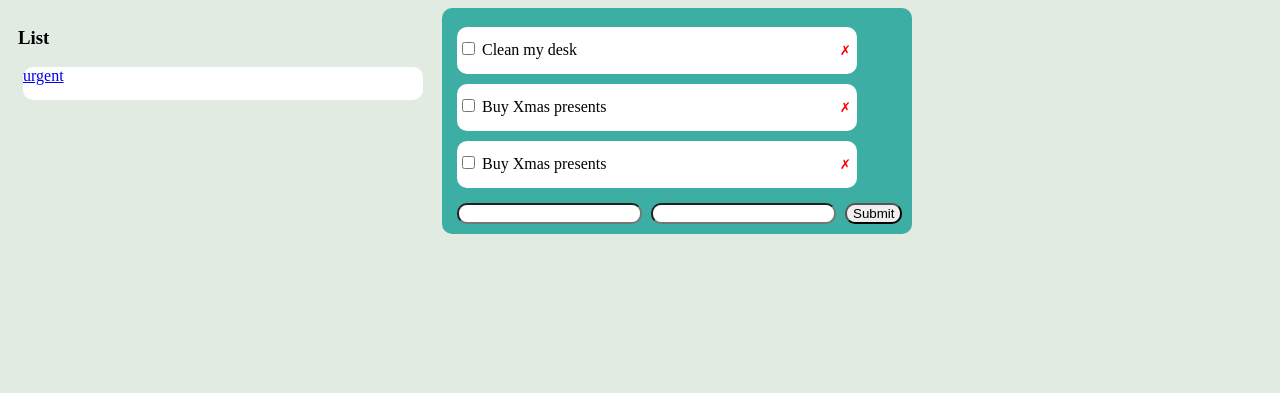
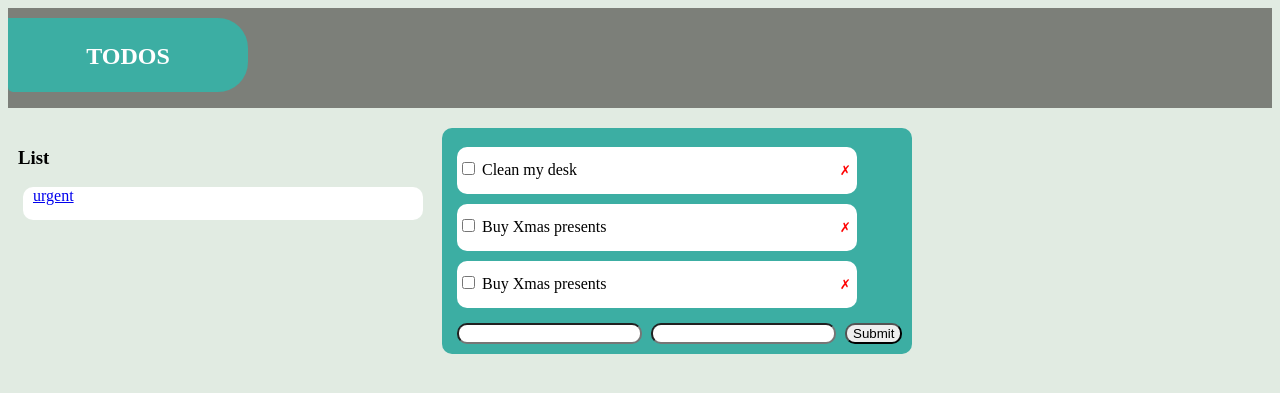
Before and after one commit to gwillig/todo_flask, a Flask app: page / in a window 1280 px wide. Shown: the top 393 px of the page. Run offline with Flask 2, Linux system fonts and the light colour scheme; data comes from the database, SQL or seed files in the repository; some libraries are stand-ins or nearby versions.

Commit message:
FEAT: improved style'

```diff
--- a/templates/index.html
+++ b/templates/index.html
@@ -5,6 +5,9 @@
     <title>Todo</title>
 
     <style>
+        a{
+            padding-left: 10px;
+        }
         body{
             background-color:rgb(225, 235, 226)
         }
@@ -75,6 +78,19 @@
     </style>
 </head>
 <body>
+<div style="height: 100px;background-color: #7c7f79;margin-bottom: 20px;
+">
+    <div style="height:10px"></div>
+    <div style="color: white;
+    padding-top: 5px;
+    padding-bottom: 2px;
+    width: 240px;
+    background-color: #3caea3;
+    text-align: center;border-radius: 0px 30px 30px 5px;">
+        <h2>TODOS</h2>
+    </div>
+</div>
+
 <div class="app">
 
     <div class="list_wrapper">
```
Also changed, not shown: example.png (added).
